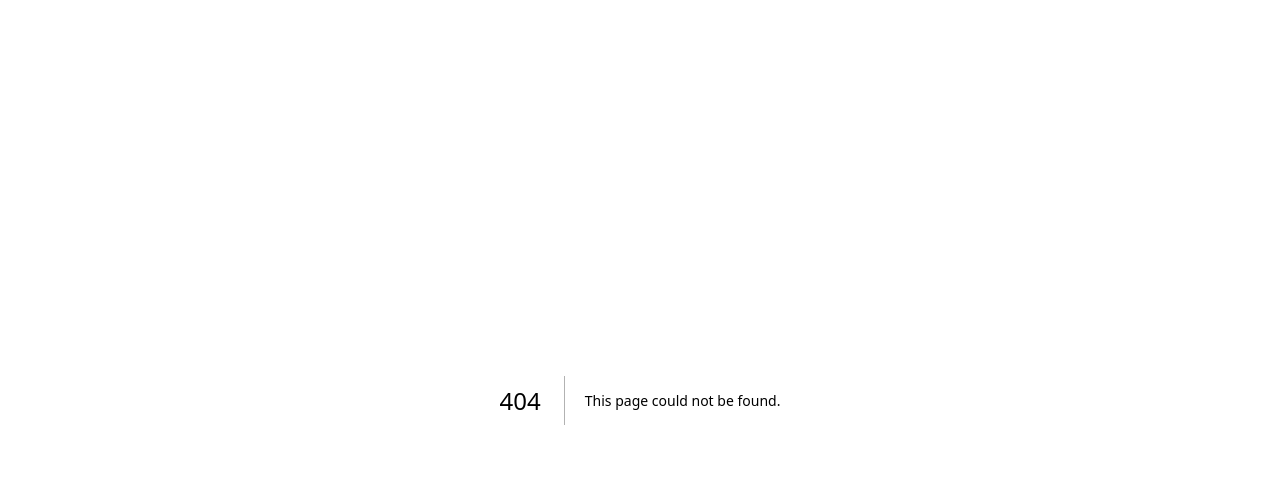
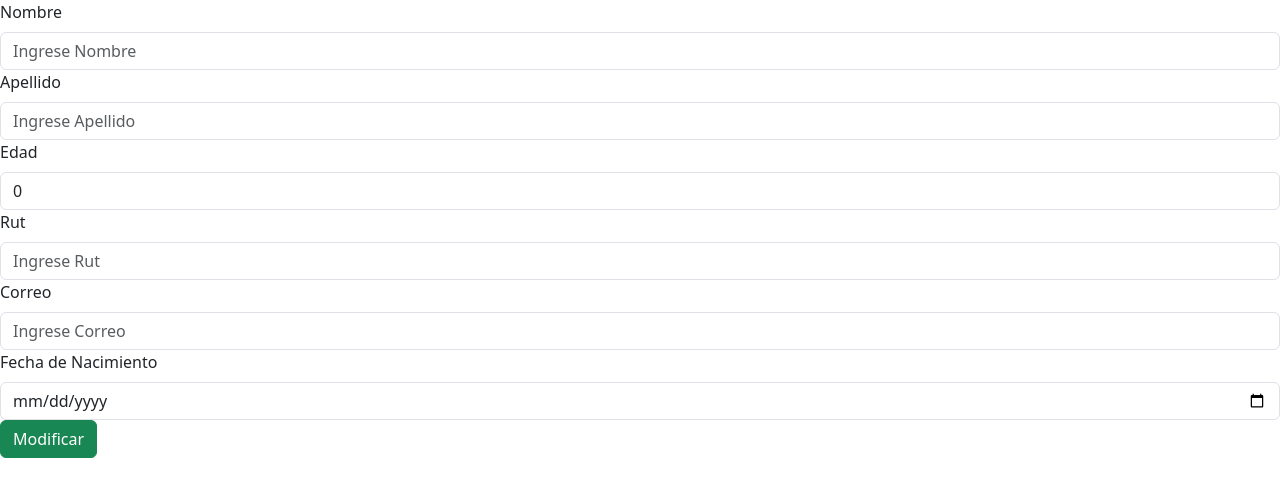
Before and after one commit to RixarshXD/front-b50c1-2024, a Next.js app: page /Pagina5 in a window 1280 px wide. Before the commit this address had no page. Shown: the top 496 px of the page. Built offline with nearby package versions, Linux system fonts and the light colour scheme.

Commit message:
todo realizado

```diff
--- a/package.json
+++ b/package.json
@@ -9,12 +9,14 @@
     "lint": "next lint"
   },
   "dependencies": {
+    "@react-icons/all-files": "^4.1.0",
     "bootstrap": "^5.3.3",
     "firebase": "^10.12.2",
     "next": "14.2.3",
     "react": "^18",
     "react-bootstrap": "^2.10.4",
-    "react-dom": "^18"
+    "react-dom": "^18",
+    "react-icons": "^5.2.1"
   },
   "devDependencies": {
     "@types/node": "^20",
--- a/src/firebase/Promesas.tsx
+++ b/src/firebase/Promesas.tsx
@@ -1,5 +1,5 @@
 import { Persona } from "@/interfaces/Interfaces";
-import { addDoc, collection, getDocs } from "firebase/firestore";
+import { addDoc, collection, doc, getDoc, getDocs, updateDoc } from "firebase/firestore";
 import { db } from "./Firebase";
 
 
@@ -20,9 +20,49 @@ export const obtenerPersonas = async()=>{
             rut:doc.data().rut,
             correo:doc.data().correo,
             edad:doc.data().edad,
-            fechaNacimiento:doc.data().fechaNacimiento
+            fechaNacimiento:doc.data().fechaNacimiento,
+            key:doc.id
+
         }
         personas.push(persona)
     });
     return personas
 }
+
+
+export const obtenerPersona = async(key:string) => {
+    const docRef = doc(db,'personas',key);
+    const docSnap = await getDoc(docRef);
+
+    if (docSnap.exists()) {
+        let persona:Persona = {
+            nombre:docSnap.data().nombre,
+            apellido:docSnap.data().apellido,
+            rut:docSnap.data().rut,
+            correo:docSnap.data().correo,
+            edad:docSnap.data().edad,
+            fechaNacimiento:docSnap.data().fechaNacimiento,
+            key:docSnap.id
+    }
+    return persona
+}else{
+    return undefined
+}}
+
+
+
+
+export const modificarPersona = async(p:Persona)=>{
+    const ref = doc(db,'personas',p.key!);
+    // para guardadr con clave
+    await updateDoc(ref, {...p});
+
+    // para guardar sin key
+    /*]  ref,{nombre:p.nombre,
+        apellido:p.apellido,
+        rut:p.rut,
+        edad:p.edad,
+        fechaNacimiento:p.fechaNacimiento,
+        correo:p.correo
+    */
+    }
--- /dev/null
+++ b/src/initialStates/InitialState.tsx
@@ -0,0 +1,10 @@
+import { Persona } from "@/interfaces/Interfaces";
+
+export const initialStatePersona:Persona = {
+    nombre: '',
+    apellido: '',
+    rut: '',
+    edad: 0,
+    fechaNacimiento: '',
+    correo: ''
+  }
--- a/src/interfaces/Interfaces.tsx
+++ b/src/interfaces/Interfaces.tsx
@@ -5,4 +5,7 @@ export interface Persona{
     edad:number,
     fechaNacimiento:string,
     correo:string
+
+    // el ? significa que puede ser opcional
+    key?:string
   }
--- /dev/null
+++ b/src/pages/Pagina5.tsx
@@ -0,0 +1,117 @@
+import { useRouter } from "next/router"
+import { useEffect, useState } from "react"
+
+import Form from 'react-bootstrap/Form'
+import Button from 'react-bootstrap/Button'
+import { initialStatePersona } from "@/initialStates/InitialState"
+import { Persona } from "@/interfaces/Interfaces"
+import { obtenerPersona, registrarPersona } from "@/firebase/Promesas"
+
+const Pagina5 = () => {
+    const params = useRouter()
+    useEffect(() => {
+        console.log(params.query)
+        // obtenerPersona(params.query.key)
+        console.log()
+        const key = params.query.key
+
+        if (typeof key === 'string'){
+            obtenerPersona(key).then((p)=> {
+                if(p!=undefined){
+                    setPersona(p)
+                }
+                else{
+                    // redirecciono
+                    // muestro un mesaje
+                }
+            })
+        }
+    },[])
+
+    const validarLargoMinimo = (name:string,value:string)=>{
+        setPersona({...persona,[name]:value})
+    }
+
+    const [persona, setPersona] = useState < Persona >(initialStatePersona)
+
+
+    const modificar = () => {
+
+    }
+
+    return (
+        <>
+            <Form>
+            <Form.Group>
+                <Form.Label>Nombre</Form.Label>
+                <Form.Control
+                type='text'
+                placeholder='Ingrese Nombre'
+                value={persona.nombre}
+                name='nombre'
+                onChange={(e)=>{validarLargoMinimo(e.currentTarget.name,e.currentTarget.value)}} />
+                <Form.Text></Form.Text>
+            </Form.Group>
+
+            <Form.Group>
+                <Form.Label>Apellido</Form.Label>
+                <Form.Control
+                type='text'
+                placeholder='Ingrese Apellido'
+                value={persona.apellido}
+                name='apellido'
+                onChange={(e)=>{validarLargoMinimo(e.currentTarget.name,e.currentTarget.value)}} />
+                <Form.Text></Form.Text>
+            </Form.Group>
+
+            <Form.Group>
+                <Form.Label>Edad</Form.Label>
+                <Form.Control
+                type='number'
+                placeholder='Ingrese Edad'
+                value={persona.edad}
+                name='edad'
+                onChange={(e)=>{validarLargoMinimo(e.currentTarget.name,e.currentTarget.value)}} />
+                <Form.Text></Form.Text>
+            </Form.Group>
+
+            <Form.Group>
+                <Form.Label>Rut</Form.Label>
+                <Form.Control
+                type='number'
+                placeholder='Ingrese Rut'
+                value={persona.rut}
+                name='rut'
+                onChange={(e)=>{validarLargoMinimo(e.currentTarget.name,e.currentTarget.value)}} />
+                <Form.Text></Form.Text>
+            </Form.Group>
+
+            <Form.Group>
+                <Form.Label>Correo</Form.Label>
+                <Form.Control
+                type='email'
+                placeholder='Ingrese Correo'
+                value={persona.correo}
+                name='correo'
+                onChange={(e)=>{validarLargoMinimo(e.currentTarget.name,e.currentTarget.value)}} />
+                <Form.Text></Form.Text>
+            </Form.Group>
+
+            <Form.Group>
+                <Form.Label>Fecha de Nacimiento</Form.Label>
+                <Form.Control
+                type='date'
+                placeholder='Ingrese Fecha de Nacimiento'
+                value={persona.fechaNacimiento}
+                name='fechaNacimiento'
+                onChange={(e)=>{validarLargoMinimo(e.currentTarget.name,e.currentTarget.value)}} />
+                <Form.Text></Form.Text>
+            </Form.Group>
+
+            <Button variant='success' onClick={modificar}>Modificar</Button>
+            </Form>
+        </>
+    )
+}
+
+export default Pagina5;
```
Also changed, not shown: src/pages/Pagina4.tsx (+45 -1 lines), ImportanteLeer.txt, 1 other file (tests, documents, lock files or other folders).
